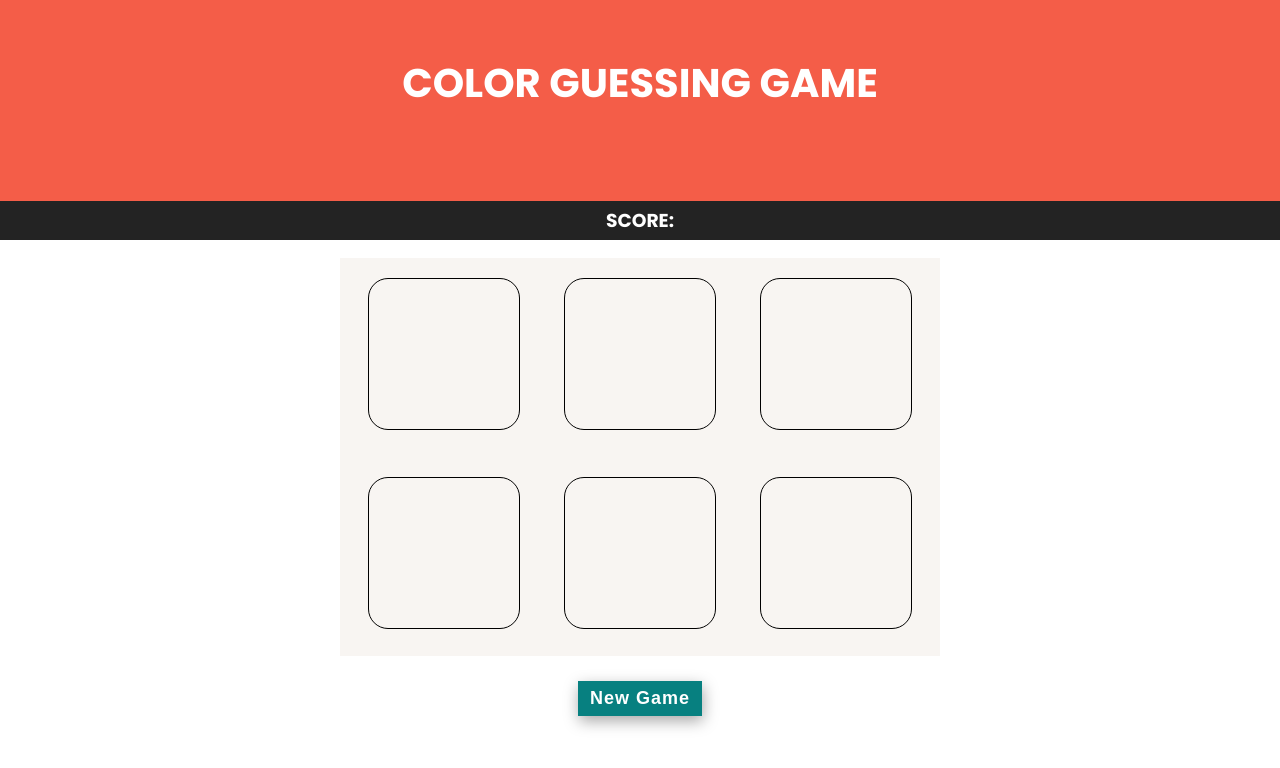
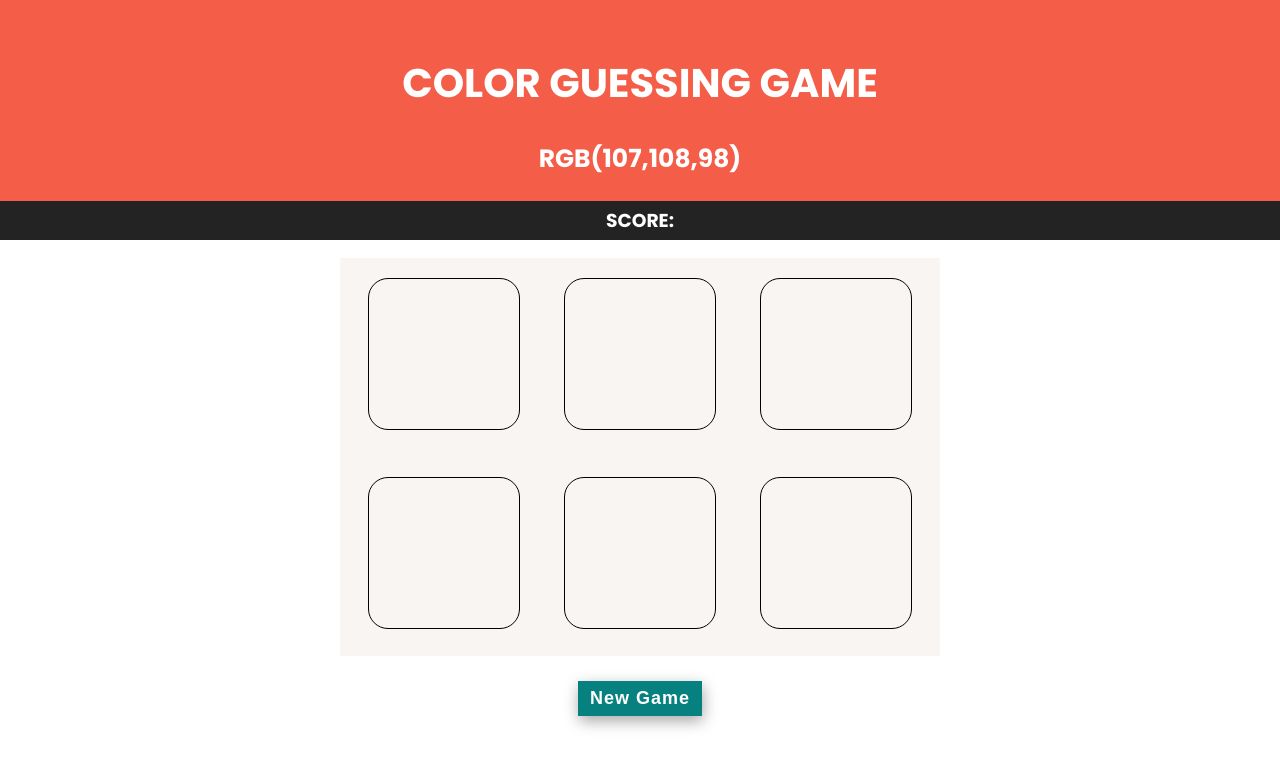
Before and after one commit to Flavio-foa/sd-015-a-project-color-guess, a website: page index.html in a window 1280 px wide. Shown: the top 768 px of the page. Drawn offline with Linux system fonts and the light colour scheme.

Commit message:
Requirements - 2 & 3

```diff
--- a/script.js
+++ b/script.js
@@ -0,0 +1,13 @@
+const rgbTarget = document.getElementById('rgb-color');
+
+function generateRandomRGB() {
+  const r = Math.floor(Math.random() * 255);
+  const g = Math.floor(Math.random() * 255);
+  const b = Math.floor(Math.random() * 255);
+
+  return `rgb(${r},${g},${b})`;
+}
+
+window.onload = function() {
+  rgbTarget.innerHTML = generateRandomRGB();
+}
--- a/style.css
+++ b/style.css
@@ -1,4 +1,4 @@
-@import url('https://fonts.googleapis.com/css2?family=Poppins:ital,wght@0,100;0,200;0,300;0,400;0,500;0,600;0,700;0,800;0,900;1,100;1,200;1,300;1,400;1,500;1,600;1,700;1,800;1,900&display=swap');
+@import url('https://fonts.googleapis.com/css2?family=Poppins:ital,wght@0,100;0,200;0,300;0,400;0,500;0,600;0,700;0,800;0,900;1,100;1,200;1,300;1,400;1,500;1,600;1,700;1,800;1,900&display=swap') ;
 
 body {
   background-color: white;
```
